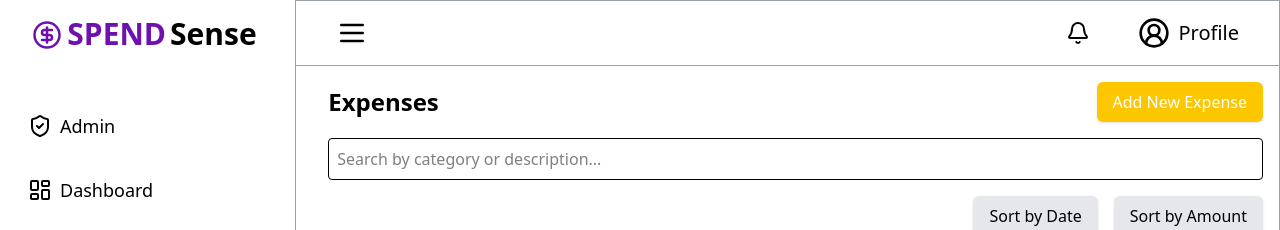
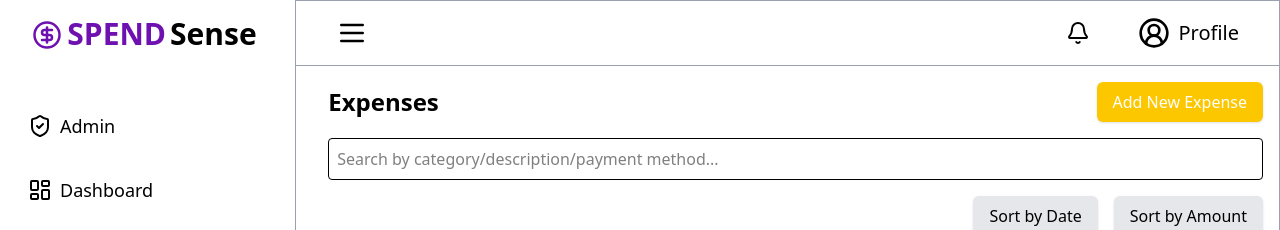
Before and after one commit to madhav2606/Expense-Tracker-Opensoft, a React (Vite) app in the folder frontend/: page /expenses in a window 1280 px wide. Shown: the top 230 px of the page. Built offline with nearby package versions, Linux system fonts and the light colour scheme.

Commit message:
add payment method search functionality

```diff
--- a/frontend/src/components/Dashboard/ExpenseList.jsx
+++ b/frontend/src/components/Dashboard/ExpenseList.jsx
@@ -67,7 +67,8 @@ const ExpenseList = () => {
   const filteredExpenses = expenses.filter(
     (expense) =>
       expense.category.toLowerCase().includes(searchQuery.toLowerCase()) ||
-      expense.description.toLowerCase().includes(searchQuery.toLowerCase())
+      expense.description.toLowerCase().includes(searchQuery.toLowerCase()) ||
+      expense.paymentMethod.toLocaleLowerCase().includes(searchQuery.toLowerCase())
   );
 
   //sort functionality
@@ -159,7 +160,7 @@ const handleSaveEditedExpense = () => {
      <div className="mb-4">
           <input
             type="text"
-            placeholder="Search by category or description..."
+            placeholder="Search by category/description/payment method..."
             value={searchQuery}
             onChange={handleSearch}
             className="w-full p-2 border rounded"
```
